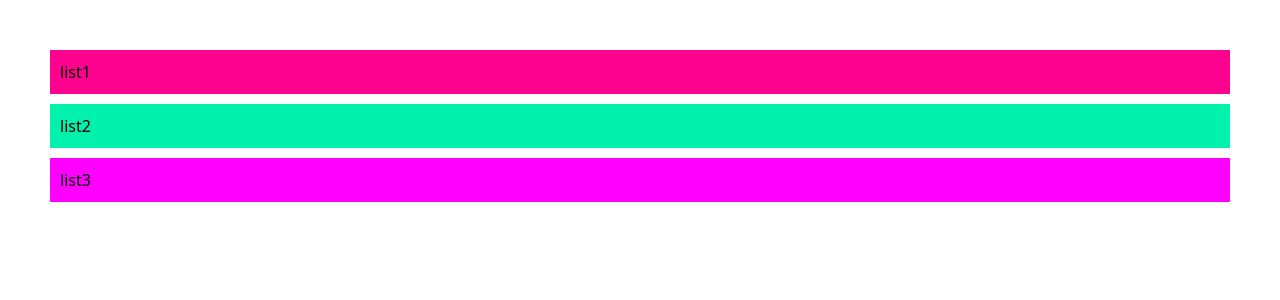
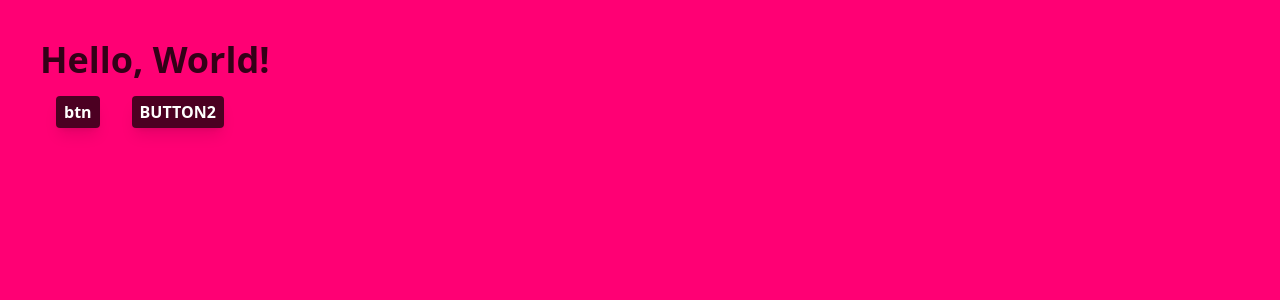
Before and after one commit to joyh7680/codingazit2, a React (Vite) app in the folder ex_section0/: page / in a window 1280 px wide. Shown: the top 300 px of the page. Built offline with nearby package versions, Linux system fonts and the light colour scheme.

Commit message:
upload: 섹션3 44. 레이어 스타일 시스템

```diff
--- a/ex_section0/src/App.jsx
+++ b/ex_section0/src/App.jsx
@@ -1,11 +1,12 @@
 export default function App() {
   return (
     <>
-      <ul className="space-y-5 *:p-5">
-        <li className="bg-my1">list1</li>
-        <li className="bg-my2">list2</li>
-        <li className="bg-my3">list3</li>
-      </ul>
+      <h1>Hello, World!</h1>
+
+      <button className="btn">btn</button>
+      <a href="/" className="btn">
+        BUTTON2
+      </a>
     </>
   );
 }
--- a/ex_section0/src/index.css
+++ b/ex_section0/src/index.css
@@ -1,12 +1,31 @@
 @import 'tailwindcss';
+
+/* @theme: v4에서 변수를 정의하는 새로운 방식 */
 @theme {
-  --color-my1: oklch(0.7 0.6 0);
-  --color-my2: oklch(0.7 0.6 180);
-  --color-my3: oklch(0.78 0.6 300);
-  /* 여백 전체적으로 수정가능  */
-  --spacing: 2px;
+  --color-my: oklch(0.6 0.5 0);
 }
 
-body {
-  padding: 50px;
+/* @layer는
+Tailwind가 생성하는 수만 가지 CSS 코드 사이에서 **"내가 쓴 코드의 우선순위(새치기 방지)를 정해주는 바구니"** */
+@layer base {
+  body {
+    /* padding: 40px;
+    background-color: var(--color-my) */
+
+    /* @apply:
+    기존의 유틸리티 클래스를 재사용하는 방식
+    @apply는 한마디로 **"HTML에 길게 늘어놓은 유틸리티 클래스들을 CSS 파일 안으로 쏙 집어넣어 하나로 뭉쳐주는 도구
+    추천: 버튼, 입력창(Input), 카드 디자인처럼 정말 자주 반복되는 요소에만 @apply를 사용하세요.
+    */
+    @apply bg-my p-10;
+  }
+  h1 {
+    @apply text-4xl font-bold text-black/80;
+  }
 }
+
+@layer components {
+  .btn {
+    @apply m-4 inline-block rounded bg-black/70 px-2 py-1 font-bold text-white shadow-lg;
+  }
+}
```
